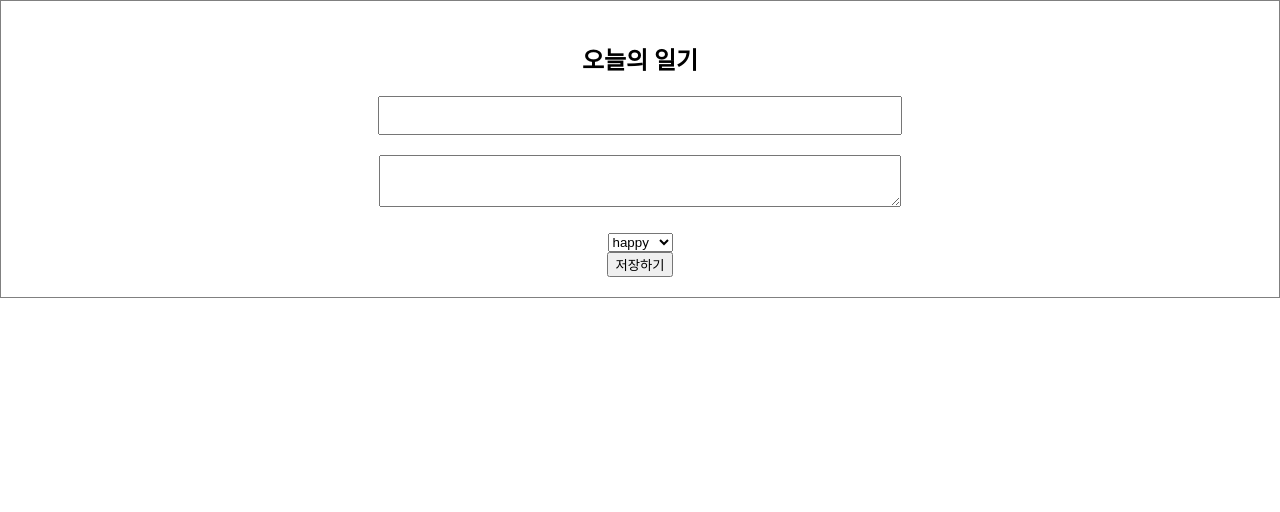
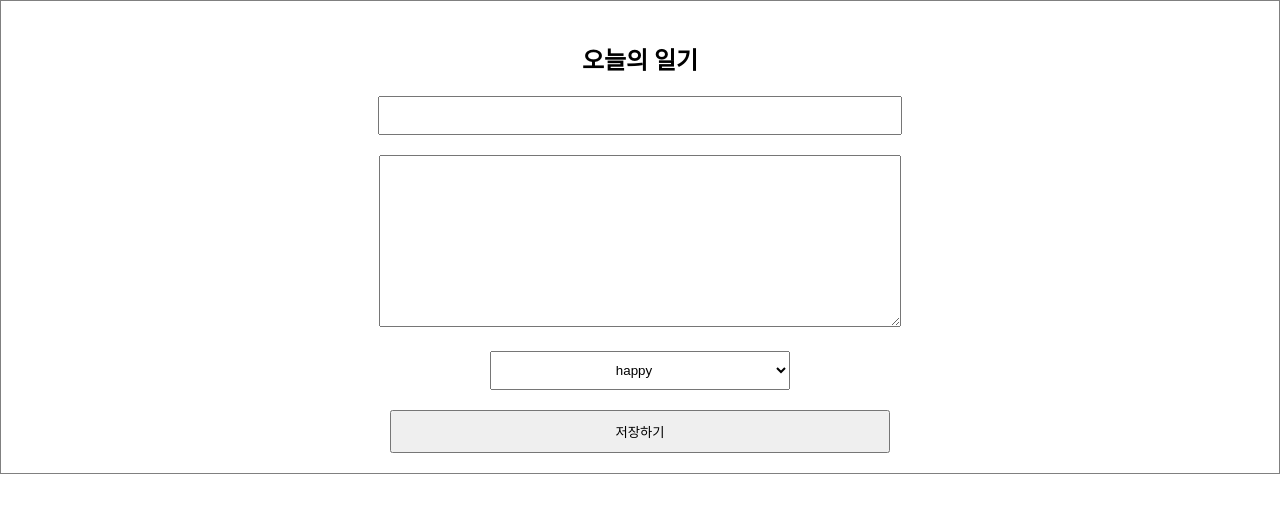
Before and after one commit to xxalsgh0203/DiaryEditor, a React (Create React App) app: page / in a window 1280 px wide. Shown: the top 512 px of the page. Built offline with nearby package versions, Linux system fonts and the light colour scheme.

Commit message:
feat and design : design change and added focus function using useRef

```diff
--- a/src/App.css
+++ b/src/App.css
@@ -9,3 +9,20 @@
   width: 500px;
   padding: 10px;
 }
+
+.DiaryEditor textarea {
+  height: 150px;
+}
+
+.DiaryEditor select {
+  width: 300px;
+  padding: 10px;
+  margin-bottom: 20px;
+  text-align: center;
+}
+
+.DiaryEditor button {
+  width: 500px;
+  padding: 10px;
+  cursor: pointer;
+}
--- a/src/App.js
+++ b/src/App.js
@@ -1,4 +1,4 @@
-import logo from './logo.svg';
+
 import './App.css';
 import DiaryEditor
  from './DiaryEditor';
--- a/src/DiaryEditor.js
+++ b/src/DiaryEditor.js
@@ -1,6 +1,9 @@
-import { useState } from "react";
+import { useRef, useState } from "react";
 
 const DiaryEditor = () => {
+
+    const authorInput = useRef();
+    const contentInput = useRef();
 
     const [state, setState] = useState({
         author: "",
@@ -16,7 +19,14 @@ const DiaryEditor = () => {
     };
 
     const handleSubmit = () => {
-        console.log(state);
+        if(state.author.length < 1){
+            authorInput.current.focus();
+            return;
+        }
+        if(state.content.length < 1){
+            contentInput.current.focus();
+            return;
+        }
         alert('저장완료!');
     }
 
@@ -24,11 +34,11 @@ const DiaryEditor = () => {
         <div className="DiaryEditor">
             <h2>오늘의 일기</h2>
             <div>
-                <input name="author" value={state.author} onChange={handleChange} />
+                <input name="author" value={state.author} onChange={handleChange} ref={authorInput}/>
             </div>
 
             <div>
-                <textarea name="content" value={state.content} onChange={handleChange}/>
+                <textarea name="content" value={state.content} onChange={handleChange} ref={contentInput}/>
             </div>
             <div>
                 <select name="emotion" value={state.emotion} onChange={handleChange}>
--- a/src/index.js
+++ b/src/index.js
@@ -2,7 +2,6 @@ import React from 'react';
 import ReactDOM from 'react-dom/client';
 import './index.css';
 import App from './App';
-import DiaryEditor from './DiaryEditor';
 
 const root = ReactDOM.createRoot(document.getElementById('root'));
 root.render(
```
